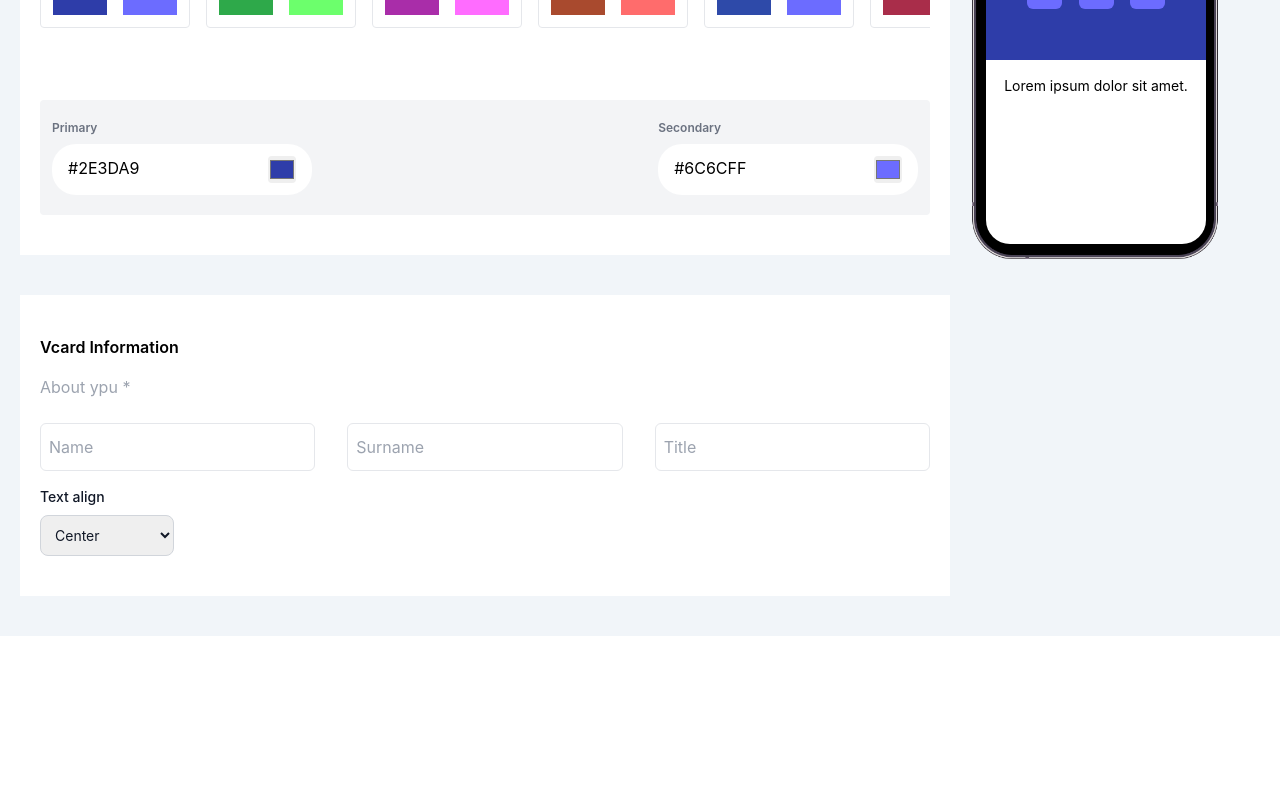
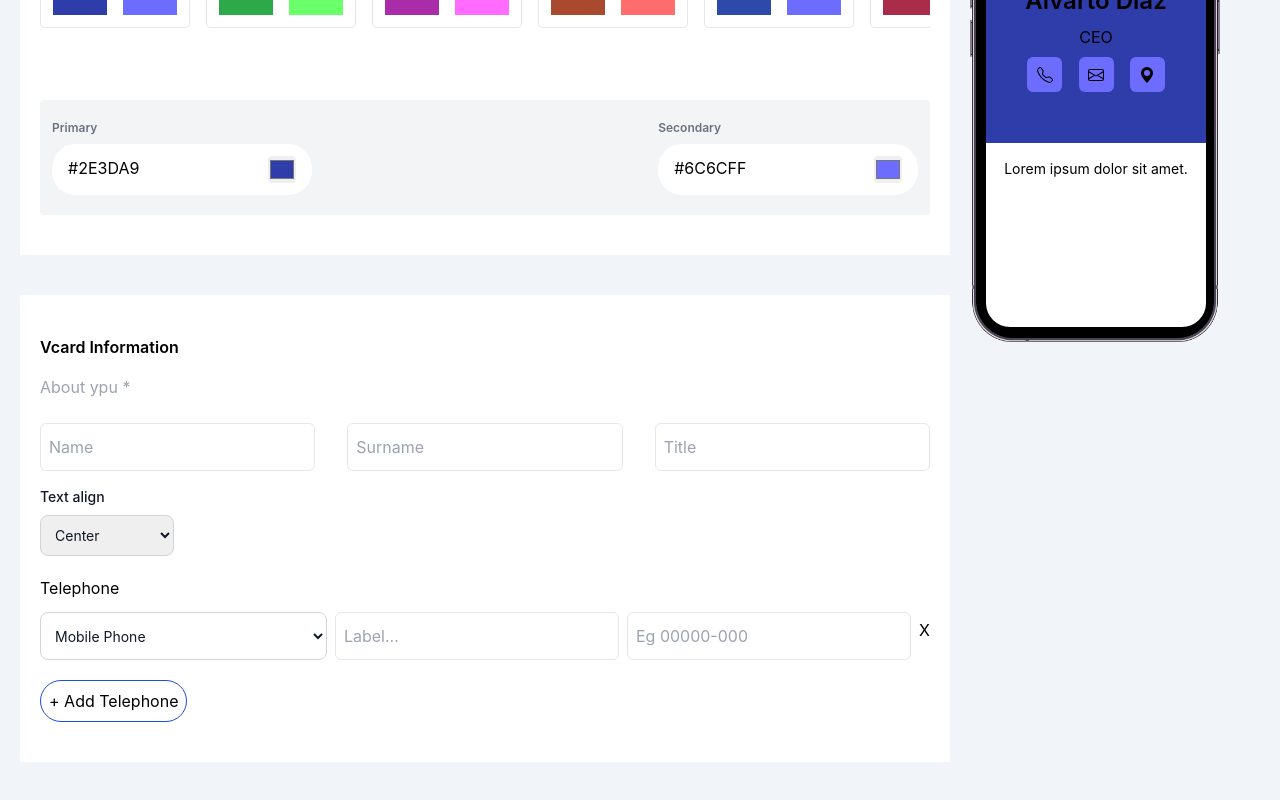
Before and after one commit to shohan-ch/qr-scanner, a React (Create React App) app: page / in a window 1280 px wide. Shown: the part 621-1421 px from the top of the page. Before the commit the page ends 1257 px from the top, so only its background shows below. Built offline with nearby package versions, Linux system fonts and the light colour scheme.

Commit message:
select box

```diff
--- a/src/components/Forms/SelectField.jsx
+++ b/src/components/Forms/SelectField.jsx
@@ -1,5 +1,5 @@
 const SelectField = (props) => {
-  const { values, handleChange, label, name } = props;
+  const { values, handleChange, label, name, className } = props;
 
   return (
     <>
@@ -12,8 +12,9 @@ const SelectField = (props) => {
       <select
         name={name}
         onChange={handleChange}
-        id="countries"
-        className=" capitalize border border-gray-300 text-gray-900 text-sm rounded-lg focus:ring-blue-500 focus:border-blue-500 block w-full p-2.5"
+        className={`${
+          className && className
+        } capitalize border border-gray-300 text-gray-900 text-sm rounded-lg focus:ring-blue-500 focus:border-blue-500 block w-full p-2.5`}
       >
         {values &&
           values.map((value, index) => (
--- /dev/null
+++ b/src/components/Utils/Button.jsx
@@ -0,0 +1,16 @@
+const Button = (props) => {
+  const { handleClick, children } = props;
+
+  return (
+    <>
+      <button
+        onClick={handleClick}
+        className="p-2 mt-5 bg-transparent border border-blue-700 rounded-3xl"
+      >
+        + {children}
+      </button>
+    </>
+  );
+};
+
+export default Button;
--- /dev/null
+++ b/src/components/Vcard/TelephoneAddView.jsx
@@ -0,0 +1,81 @@
+import InputField from "../Forms/InputField";
+import SelectField from "../Forms/SelectField";
+import { useFormField, useFormFieldDispatch } from "../Context/FormDataContext";
+import Button from "../Utils/Button";
+import { useState } from "react";
+
+const TelephoneAddView = () => {
+  const formDispatch = useFormFieldDispatch();
+  const [phnContainerCount, setPhnContainerCount] = useState(1);
+  const [phnContainerList, setPhnContainerList] = useState([1]);
+
+  const handleInputChange = (e) => {
+    const { name, value } = e.target;
+    formDispatch({
+      type: "add",
+      payload: {
+        [name]: value,
+      },
+    });
+  };
+  const handleSelectChange = (e) => {
+    const { name, value } = e.target;
+    formDispatch({
+      type: "add",
+      payload: {
+        [name]: value,
+      },
+    });
+  };
+
+  const handleAddClick = () => {
+    // alert(123);
+    setPhnContainerCount(phnContainerCount + 2);
+    setPhnContainerList([...phnContainerList, phnContainerCount]);
+  };
+
+  console.log(phnContainerList, "con");
+  return (
+    <>
+      <div className="mt-5">
+        {phnContainerList &&
+          phnContainerList.map((list, index) => (
+            <div id="container" className="mt-4" key={index}>
+              <p>Telephone</p>
+              <div className="flex items-center">
+                <SelectField
+                  name="telephoneType"
+                  values={[
+                    "Mobile phone",
+                    "handleInputChangeome",
+                    "Work",
+                    "Fax",
+                    "Other",
+                  ]}
+                  handleChange={handleSelectChange}
+                  className="bg-white h-[48px] mt-3 mr-2"
+                />
+
+                <InputField
+                  placeholder="Label..."
+                  name="label"
+                  handleChange={handleInputChange}
+                  className="mr-2 bg-white rounded-full"
+                />
+                <InputField
+                  placeholder="Eg 00000-000"
+                  name="mobile"
+                  handleChange={handleInputChange}
+                  className="mr-2 bg-white rounded-full"
+                />
+                <div>X</div>
+              </div>
+            </div>
+          ))}
+        <Button handleClick={handleAddClick}>Add Telephone</Button>
+      </div>
+    </>
+  );
+};
+
+export default TelephoneAddView;
--- a/src/components/Vcard/VcardInformation.jsx
+++ b/src/components/Vcard/VcardInformation.jsx
@@ -1,6 +1,7 @@
 import { useFormField, useFormFieldDispatch } from "../Context/FormDataContext";
 import InputField from "../Forms/InputField";
 import SelectField from "../Forms/SelectField";
+import TelephoneAddView from "./TelephoneAddView";
 
 const VcardInformation = () => {
   const formDispatch = useFormFieldDispatch();
@@ -53,7 +54,6 @@ const VcardInformation = () => {
             className="bg-white rounded-2xl"
           />
         </div>
-
         <div className="w-[15%]">
           <SelectField
             name="alignment"
@@ -62,6 +62,8 @@ const VcardInformation = () => {
             handleChange={handleSelectChange}
           />
         </div>
+
+        <TelephoneAddView />
       </div>
     </>
   );
```
